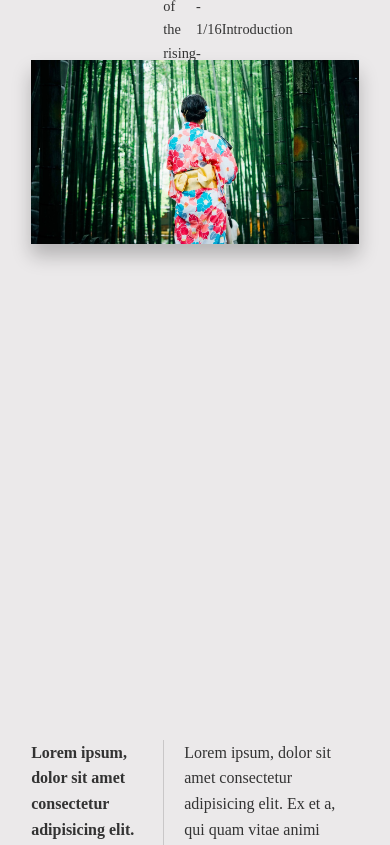
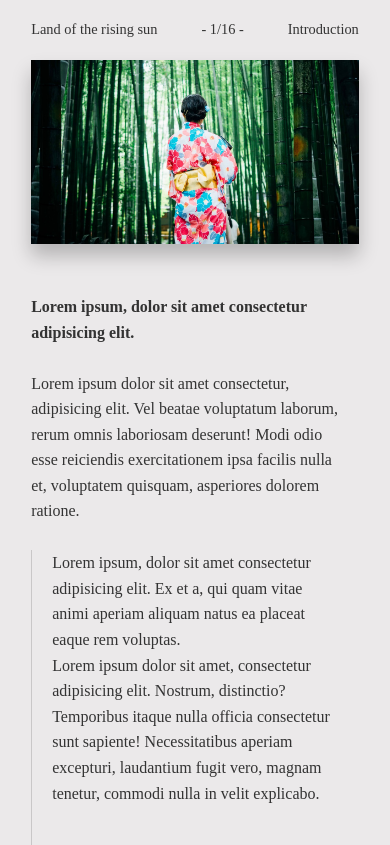
Before and after one commit to DEmanderbag/Editorial-Layout, a plain HTML site: page editorial-layout2/index.html in a window 390 px wide. Shown: the top 845 px of the page. Drawn offline with Linux system fonts and the light colour scheme.

Commit message:
Fixing error.

```diff
--- a/editorial-layout2/main.css
+++ b/editorial-layout2/main.css
@@ -66,7 +66,7 @@ blockquote p {
 
 .nav {
   font-size: 0.9rem;
-  grid-column: 3 / -3;
+  grid-column: 2 / -2;
   display: flex;
   justify-content: space-between;
   align-items: center;
@@ -108,13 +108,13 @@ blockquote p {
   align-items: flex-end;
 }
 
-@media screen and (min-width: 30em) and (max-width: 60em) {
+@media screen and (min-width: 32em) and (max-width: 60em) {
   .container {
     grid-template-columns: repeat(6, 1fr);
     grid-template-rows: 60px auto;
   }
   .nav {
-    grid-column: 2 / -2;
+    grid-column: 1 / -1;
   }
   .wide-3-m {
     grid-column: span 3;
@@ -134,3 +134,21 @@ blockquote p {
     grid-template-rows: 60px auto;
   }
 }
+
+@media screen and (max-width: 516px) {
+  .container {
+    grid-template-columns: repeat(4, 1fr);
+    grid-template-rows: 60px auto;
+  }
+
+  .nav {
+    grid-column: 1 / -1;
+  }
+
+  .section-one,
+  .section-two,
+  .section-three,
+  .section-four {
+    grid-column: span 4;
+  }
+}
```
